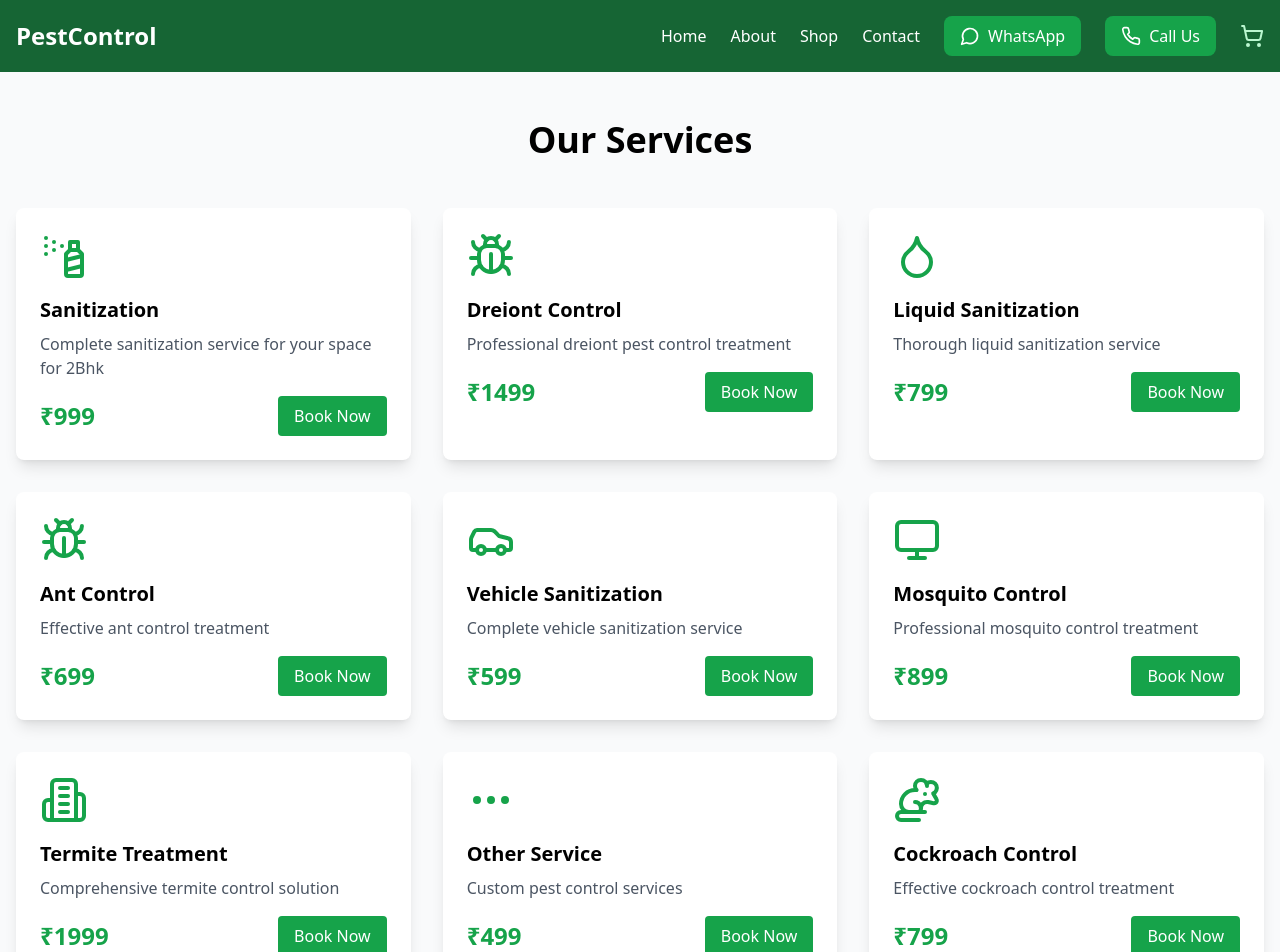
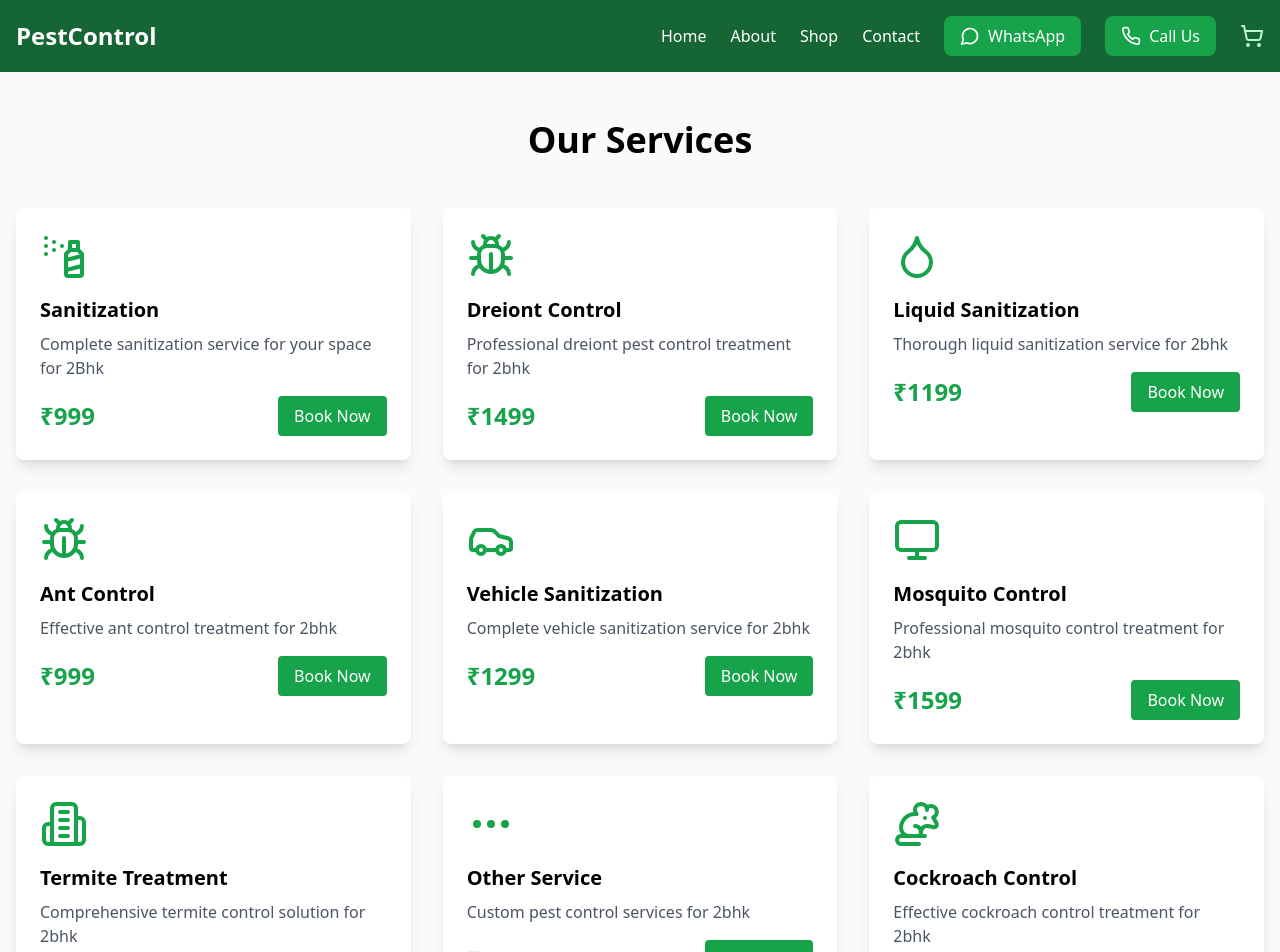
Before and after one commit to EDUCAMP-ACADUMY/pesticide, a React (Vite) app: page /shop in a window 1280 px wide. Shown: the top 952 px of the page. Built offline with nearby package versions, Linux system fonts and the light colour scheme.

Commit message:
Update Shop.tsx

```diff
--- a/src/components/Shop.tsx
+++ b/src/components/Shop.tsx
@@ -14,63 +14,63 @@ const services = [
     name: 'Dreiont Control',
     price: 1499,
     icon: Bug,
-    description: 'Professional dreiont pest control treatment'
+    description: 'Professional dreiont pest control treatment for 2bhk'
   },
   {
     id: 3,
     name: 'Liquid Sanitization',
-    price: 799,
+    price: 1199,
     icon: Droplet,
-    description: 'Thorough liquid sanitization service'
+    description: 'Thorough liquid sanitization service for 2bhk'
   },
   {
     id: 4,
     name: 'Ant Control',
-    price: 699,
+    price: 999,
     icon: Bug2,
-    description: 'Effective ant control treatment'
+    description: 'Effective ant control treatment for 2bhk'
   },
   {
     id: 5,
     name: 'Vehicle Sanitization',
-    price: 599,
+    price: 1299,
     icon: Car,
-    description: 'Complete vehicle sanitization service'
+    description: 'Complete vehicle sanitization service for 2bhk'
   },
   {
     id: 6,
     name: 'Mosquito Control',
-    price: 899,
+    price: 1599,
     icon: Mosquito,
-    description: 'Professional mosquito control treatment'
+    description: 'Professional mosquito control treatment for 2bhk'
   },
   {
     id: 7,
     name: 'Termite Treatment',
     price: 1999,
     icon: Building2,
-    description: 'Comprehensive termite control solution'
+    description: 'Comprehensive termite control solution for 2bhk'
   },
   {
     id: 8,
     name: 'Other Service',
-    price: 499,
+    price: 1499,
     icon: MoreHorizontal,
-    description: 'Custom pest control services'
+    description: 'Custom pest control services for 2bhk'
   },
   {
     id: 9,
     name: 'Cockroach Control',
-    price: 799,
+    price: 1399,
     icon: Rat,
-    description: 'Effective cockroach control treatment'
+    description: 'Effective cockroach control treatment for 2bhk'
   },
   {
     id: 10,
     name: 'Bed Bugs',
     price: 1299,
     icon: BedDouble,
-    description: 'Complete bed bug elimination service'
+    description: 'Complete bed bug elimination service for 2bhk'
   }
 ];
 
```
